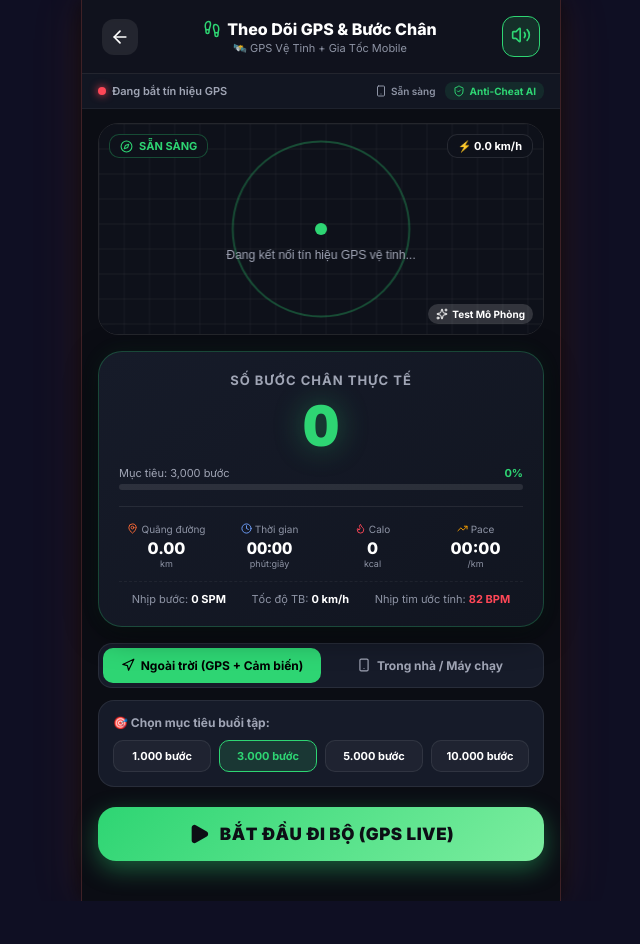
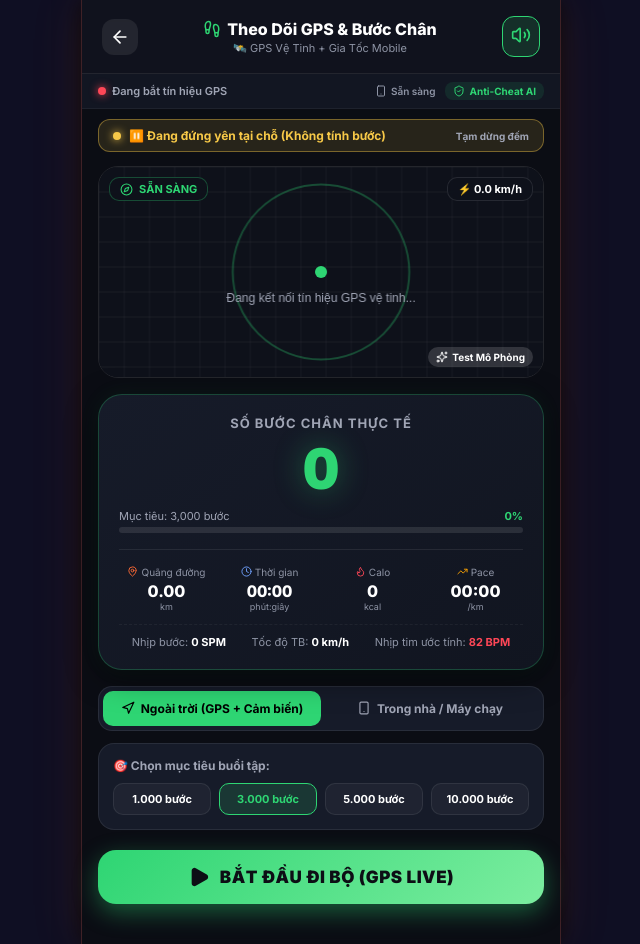
Before and after one commit to TomOutfit/EXE_FitnessBattle, a React (Vite) app: page /gps-walking in a window 1280 px wide. Shown: the whole page, without its empty margins (319-959 px from the left). Before the commit the page ends 901 px from the top, so only its background shows below. Built offline with nearby package versions, Linux system fonts and the light colour scheme.

Commit message:
feat(anti-cheat): implement stationary idle detection and fake hand-shaking prevention with sensor-gps correlation

```diff
--- a/src/pages/GPSWalkingPage.tsx
+++ b/src/pages/GPSWalkingPage.tsx
@@ -78,10 +78,17 @@ export const GPSWalkingPage: React.FC = () => {
   const wakeLockRef = useRef<any>(null);
   const canvasRef = useRef<HTMLCanvasElement | null>(null);
 
+  // User real-time movement state
+  const [userMovementState, setUserMovementState] = useState<'walking' | 'stationary' | 'fake_shaking'>('stationary');
+
   // Accelerometer peak detection thresholds
   const lastAccelMagnitudeRef = useRef<number>(9.8);
   const lastAccelPeakRef = useRef<number>(0);
   const accelStateRef = useRef<'rising' | 'falling'>('falling');
+  const recentPeaksRef = useRef<number[]>([]);
+  const lastGpsMovementTimeRef = useRef<number>(Date.now());
+  const consecutiveStationaryShakesRef = useRef<number>(0);
+  const lastActiveMotionTimeRef = useRef<number>(Date.now());
 
   // -------------------------------------------------------------
   // 1. Text-to-Speech Voice Guidance
@@ -146,9 +153,11 @@ export const GPSWalkingPage: React.FC = () => {
   };
 
   // -------------------------------------------------------------
-  // 4. Accelerometer / Pedometer Peak Detection for Mobile
+  // 4. Accelerometer / Pedometer Peak & Anti-Fake Shaking Detection
   // -------------------------------------------------------------
   const handleDeviceMotion = useCallback((event: DeviceMotionEvent) => {
+    if (!isStarted || isPaused || isCompleted) return;
+
     const acc = event.accelerationIncludingGravity || event.acceleration;
     if (!acc || acc.x === null || acc.y === null || acc.z === null) return;
 
@@ -159,9 +168,12 @@ export const GPSWalkingPage: React.FC = () => {
     const magnitude = Math.sqrt(x * x + y * y + z * z);
     const now = Date.now();
 
-    const PEAK_THRESHOLD = 11.2; // threshold for a footstep impact
-    const VALLEY_THRESHOLD = 8.8;
-    const MIN_STEP_INTERVAL_MS = 240; // max ~4 steps/sec (fast sprint)
+    const PEAK_THRESHOLD = 11.4; // threshold for a footstep impact
+    const VALLEY_THRESHOLD = 8.6;
+    const MIN_STEP_INTERVAL_MS = 250; // max ~4 steps/sec (fast sprint)
+
+    // Maintain a rolling window of recent peaks in the last 2.5 seconds
+    recentPeaksRef.current = recentPeaksRef.current.filter((t) => now - t < 2500);
 
     if (accelStateRef.current === 'falling' && magnitude > PEAK_THRESHOLD) {
       accelStateRef.current = 'rising';
@@ -170,15 +182,46 @@ export const GPSWalkingPage: React.FC = () => {
       accelStateRef.current = 'falling';
       if (now - lastStepTimeRef.current >= MIN_STEP_INTERVAL_MS) {
         lastStepTimeRef.current = now;
+        recentPeaksRef.current.push(now);
+        lastActiveMotionTimeRef.current = now;
+
+        // Anti-Cheat: Analyze shaking vs real walking displacement
+        const peakCount = recentPeaksRef.current.length;
+        const peakFrequencyHz = peakCount / 2.5; // impacts per second
+
+        // 1. Check for abnormal high frequency hand shaking (> 3.5 Hz / > 210 SPM)
+        if (peakFrequencyHz > 3.4) {
+          consecutiveStationaryShakesRef.current += 1;
+          setUserMovementState('fake_shaking');
+          setAntiCheatWarning('🚫 PHÁT HIỆN LẮC TAY TẠI CHỖ: Đã tạm dừng đếm bước do tần số lắc tay bất thường!');
+          return; // REJECT FAKE STEP
+        }
+
+        // 2. In outdoor mode, verify GPS displacement correlation (standing still but shaking phone)
+        if (trackMode === 'outdoor') {
+          const timeSinceLastGpsMove = (now - lastGpsMovementTimeRef.current) / 1000;
+          if (timeSinceLastGpsMove > 4.5 && currentSpeedKmh < 0.8) {
+            consecutiveStationaryShakesRef.current += 1;
+            if (consecutiveStationaryShakesRef.current >= 3) {
+              setUserMovementState('fake_shaking');
+              setAntiCheatWarning('⚠️ ĐANG ĐỨNG YÊN TẠI CHỖ: Hệ thống tạm ngưng tính bước do toạ độ GPS không di chuyển!');
+              return; // REJECT STATIONARY SHAKE STEP
+            }
+          }
+        }
+
+        // Real walking step verified!
+        consecutiveStationaryShakesRef.current = 0;
+        setUserMovementState('walking');
+        setAntiCheatWarning(null);
+
         setSteps((prev) => prev + 1);
-
-        // Calculate stride distance (average 0.76m per step)
-        setDistanceMeters((prev) => prev + 0.76);
+        setDistanceMeters((prev) => prev + 0.76); // average 0.76m per step
       }
     }
 
     lastAccelMagnitudeRef.current = magnitude;
-  }, []);
+  }, [isStarted, isPaused, isCompleted, trackMode, currentSpeedKmh]);
 
   // Request iOS Motion Sensor Permission if needed
   const requestMotionPermission = async () => {
@@ -191,7 +234,7 @@ export const GPSWalkingPage: React.FC = () => {
         if (res === 'granted') {
           window.addEventListener('devicemotion', handleDeviceMotion);
           setMotionSensorActive(true);
-          showToast?.('Đã bật cảm biến bước chân trên thiết bị!', 'success');
+          showToast?.('Đã kích hoạt cảm biến bước chân & Anti-Cheat!', 'success');
         }
       } catch (err) {
         console.warn('Motion permission request failed', err);
@@ -203,7 +246,7 @@ export const GPSWalkingPage: React.FC = () => {
   };
 
   // -------------------------------------------------------------
-  // 5. Real-Time Geolocation Tracking
+  // 5. Real-Time Geolocation Tracking & Stationary Filtering
   // -------------------------------------------------------------
   const handleGPSPosition = useCallback(
     (position: GeolocationPosition) => {
@@ -220,6 +263,7 @@ export const GPSWalkingPage: React.FC = () => {
 
       setCoordinates((prevCoords) => {
         if (prevCoords.length === 0) {
+          lastGpsMovementTimeRef.current = now;
           return [
             {
               lat: latitude,
@@ -235,8 +279,12 @@ export const GPSWalkingPage: React.FC = () => {
         const distDelta = calculateDistance(last.lat, last.lng, latitude, longitude);
         const timeDelta = (now - last.timestamp) / 1000; // in seconds
 
-        // Ignore micro jitter if distance < 1.5m and accuracy > 20m
-        if (distDelta < 1.5 && accuracy > 20) {
+        // Ignore micro jitter if distance < 1.2m and accuracy > 20m
+        if (distDelta < 1.2) {
+          // Standing still / Stationary
+          if (timeDelta > 3 && speedKmh < 0.6) {
+            setUserMovementState((prev) => (prev === 'fake_shaking' ? 'fake_shaking' : 'stationary'));
+          }
           return prevCoords;
         }
 
@@ -249,9 +297,13 @@ export const GPSWalkingPage: React.FC = () => {
         if (speedKmh > 25) {
           setAntiCheatWarning('⚠️ Tốc độ quá nhanh (>25km/h). Đã tạm dừng tính bước để chống gian lận xe máy!');
           return prevCoords;
-        } else {
-          setAntiCheatWarning(null);
         }
+
+        // Valid physical movement detected!
+        lastGpsMovementTimeRef.current = now;
+        consecutiveStationaryShakesRef.current = 0;
+        setUserMovementState('walking');
+        setAntiCheatWarning(null);
 
         setCurrentSpeedKmh(Math.min(22, Math.max(0, speedKmh)));
 
@@ -260,7 +312,7 @@ export const GPSWalkingPage: React.FC = () => {
 
         // Estimate steps if motion sensor isn't incrementing
         const estimatedStepsDelta = Math.round(distDelta / 0.76);
-        if (estimatedStepsDelta > 0) {
+        if (estimatedStepsDelta > 0 && !motionSensorActive) {
           setSteps((prev) => prev + estimatedStepsDelta);
         }
 
@@ -276,7 +328,7 @@ export const GPSWalkingPage: React.FC = () => {
         ];
       });
     },
-    []
+    [motionSensorActive]
   );
 
   // -------------------------------------------------------------
@@ -776,11 +828,80 @@ export const GPSWalkingPage: React.FC = () => {
         </div>
       </div>
 
+      {/* ── Real-Time User Movement State Badge ── */}
+      <div
+        style={{
+          margin: '10px 16px 0',
+          padding: '8px 14px',
+          borderRadius: 12,
+          background:
+            userMovementState === 'walking'
+              ? 'rgba(46, 213, 115, 0.12)'
+              : userMovementState === 'fake_shaking'
+              ? 'rgba(255, 71, 87, 0.2)'
+              : 'rgba(247, 201, 72, 0.12)',
+          border: `1px solid ${
+            userMovementState === 'walking'
+              ? 'rgba(46, 213, 115, 0.4)'
+              : userMovementState === 'fake_shaking'
+              ? '#FF4757'
+              : 'rgba(247, 201, 72, 0.4)'
+          }`,
+          display: 'flex',
+          alignItems: 'center',
+          justifyContent: 'space-between',
+          fontSize: 12,
+          fontWeight: 700,
+        }}
+      >
+        <div style={{ display: 'flex', alignItems: 'center', gap: 8 }}>
+          <div
+            style={{
+              width: 8,
+              height: 8,
+              borderRadius: '50%',
+              background:
+                userMovementState === 'walking'
+                  ? '#2ED573'
+                  : userMovementState === 'fake_shaking'
+                  ? '#FF4757'
+                  : '#F7C948',
+              boxShadow: `0 0 8px ${
+                userMovementState === 'walking'
+                  ? '#2ED573'
+                  : userMovementState === 'fake_shaking'
+                  ? '#FF4757'
+                  : '#F7C948'
+              }`,
+            }}
+          />
+          <span
+            style={{
+              color:
+                userMovementState === 'walking'
+                  ? '#2ED573'
+                  : userMovementState === 'fake_shaking'
+                  ? '#FF4757'
+                  : '#F7C948',
+            }}
+          >
+            {userMovementState === 'walking'
+              ? '🟢 Đang di chuyển thực tế (Đang tính điểm)'
+              : userMovementState === 'fake_shaking'
+              ? '🚫 Phát hiện rung lắc tay tại chỗ (Chặn tính điểm)'
+              : '⏸️ Đang đứng yên tại chỗ (Không tính bước)'}
+          </span>
+        </div>
+        <span style={{ fontSize: 10, color: '#A0A5B5' }}>
+          {userMovementState === 'walking' ? 'Ghi nhận bước' : 'Tạm dừng đếm'}
+        </span>
+      </div>
+
       {/* ── Anti-Cheat Alert Banner ── */}
       {antiCheatWarning && (
         <div
           style={{
-            margin: '12px 16px 0',
+            margin: '10px 16px 0',
             padding: '10px 14px',
             background: 'rgba(255, 71, 87, 0.15)',
             border: '1px solid #FF4757',
```
Also changed, not shown: 1 other file (tests, documents, lock files or other folders).
